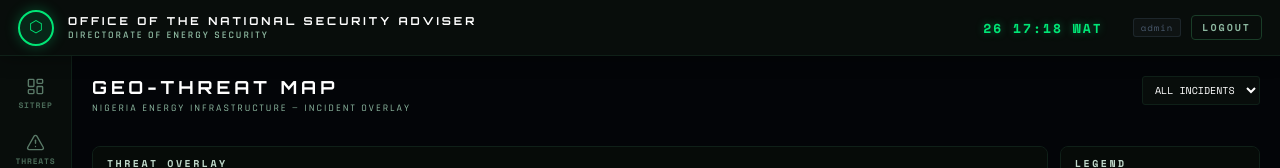
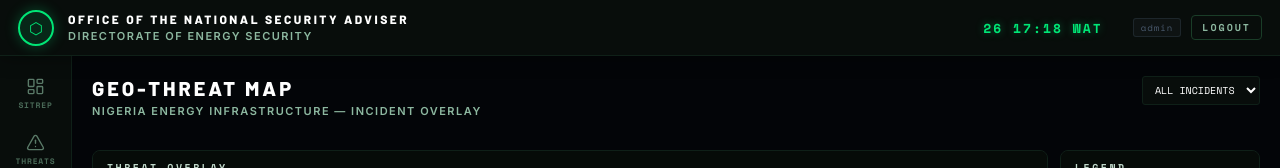
Before and after one commit to filatei/esnsa, a React (Vite) app in the folder frontend/: page /map in a window 1280 px wide. Shown: the top 168 px of the page. Built offline with nearby package versions, Linux system fonts and the light colour scheme; no server answers; sample sign-in values are in the browser's storage.

Commit message:
feat: swap fonts to Inter + Barlow (ForexVPS-style bold clarity)

```diff
--- a/frontend/index.html
+++ b/frontend/index.html
@@ -6,7 +6,7 @@
     <title>ESNSA — Energy Security Operations Portal</title>
     <meta name="robots" content="noindex, nofollow" />
     <link
-      href="https://fonts.googleapis.com/css2?family=Orbitron:wght@600;700;900&family=Rajdhani:wght@500;600;700&family=Space+Mono:wght@400;700&display=swap"
+      href="https://fonts.googleapis.com/css2?family=Inter:wght@400;500;600;700;800;900&family=Barlow:wght@500;600;700;800&family=Space+Mono:wght@400;700&display=swap"
       rel="stylesheet"
     />
   </head>
--- a/frontend/src/components/SectionHeader.jsx
+++ b/frontend/src/components/SectionHeader.jsx
@@ -1,8 +1,8 @@
 export default function SectionHeader({ title, subtitle }) {
   return (
     <div style={{ marginBottom:'16px' }}>
-      <h1 style={{ fontFamily:'var(--font-display)', fontSize:'18px', letterSpacing:'4px', color:'var(--text-bright)', margin:0, textTransform:'uppercase' }}>{title}</h1>
-      {subtitle && <p style={{ color:'var(--text-dim)', fontSize:'10px', letterSpacing:'2px', margin:'4px 0 0' }}>{subtitle}</p>}
+      <h1 style={{ fontFamily:'var(--font-display)', fontSize:'20px', fontWeight:'800', letterSpacing:'3px', color:'#ffffff', margin:0, textTransform:'uppercase' }}>{title}</h1>
+      {subtitle && <p style={{ color:'var(--text-dim)', fontSize:'11px', fontWeight:'600', letterSpacing:'1.5px', margin:'4px 0 0', fontFamily:'var(--font-body)' }}>{subtitle}</p>}
     </div>
   );
 }
--- a/frontend/src/components/TopBar.jsx
+++ b/frontend/src/components/TopBar.jsx
@@ -42,14 +42,14 @@ export default function TopBar({ threatCount = 0, onMenuToggle }) {
         }}>⬡</div>
         <div style={{ display:'flex', flexDirection:'column', gap:'1px' }}>
           <span style={{
-            fontFamily:'var(--font-display)', fontSize:'11px', fontWeight:'700',
-            letterSpacing:'3px', color:'#ffffff', textTransform:'uppercase', lineHeight:1.3,
+            fontFamily:'var(--font-display)', fontSize:'12px', fontWeight:'800',
+            letterSpacing:'2.5px', color:'#ffffff', textTransform:'uppercase', lineHeight:1.3,
           }}>
             Office of the National Security Adviser
           </span>
           <span style={{
-            fontFamily:'var(--font-body)', fontSize:'10px', fontWeight:'600',
-            letterSpacing:'2px', color:'var(--text-dim)', textTransform:'uppercase',
+            fontFamily:'var(--font-body)', fontSize:'11px', fontWeight:'600',
+            letterSpacing:'1.5px', color:'var(--text-dim)', textTransform:'uppercase',
           }}>
             Directorate of Energy Security
           </span>
--- a/frontend/src/index.css
+++ b/frontend/src/index.css
@@ -29,9 +29,9 @@
   --text-bright:  #ffffff;
 
   /* Fonts */
-  --font-display: 'Orbitron', 'Rajdhani', sans-serif;
+  --font-display: 'Barlow', 'Inter', sans-serif;
   --font-mono:    'Space Mono', 'Courier New', monospace;
-  --font-body:    'Rajdhani', sans-serif;
+  --font-body:    'Inter', 'Barlow', sans-serif;
 }
 
 *, *::before, *::after { box-sizing: border-box; }
@@ -44,6 +44,7 @@ html, body, #root {
   font-family: var(--font-body);
   font-size: 14px;
   font-weight: 500;
+  letter-spacing: 0.01em;
   -webkit-font-smoothing: antialiased;
   -moz-osx-font-smoothing: grayscale;
 }
```
